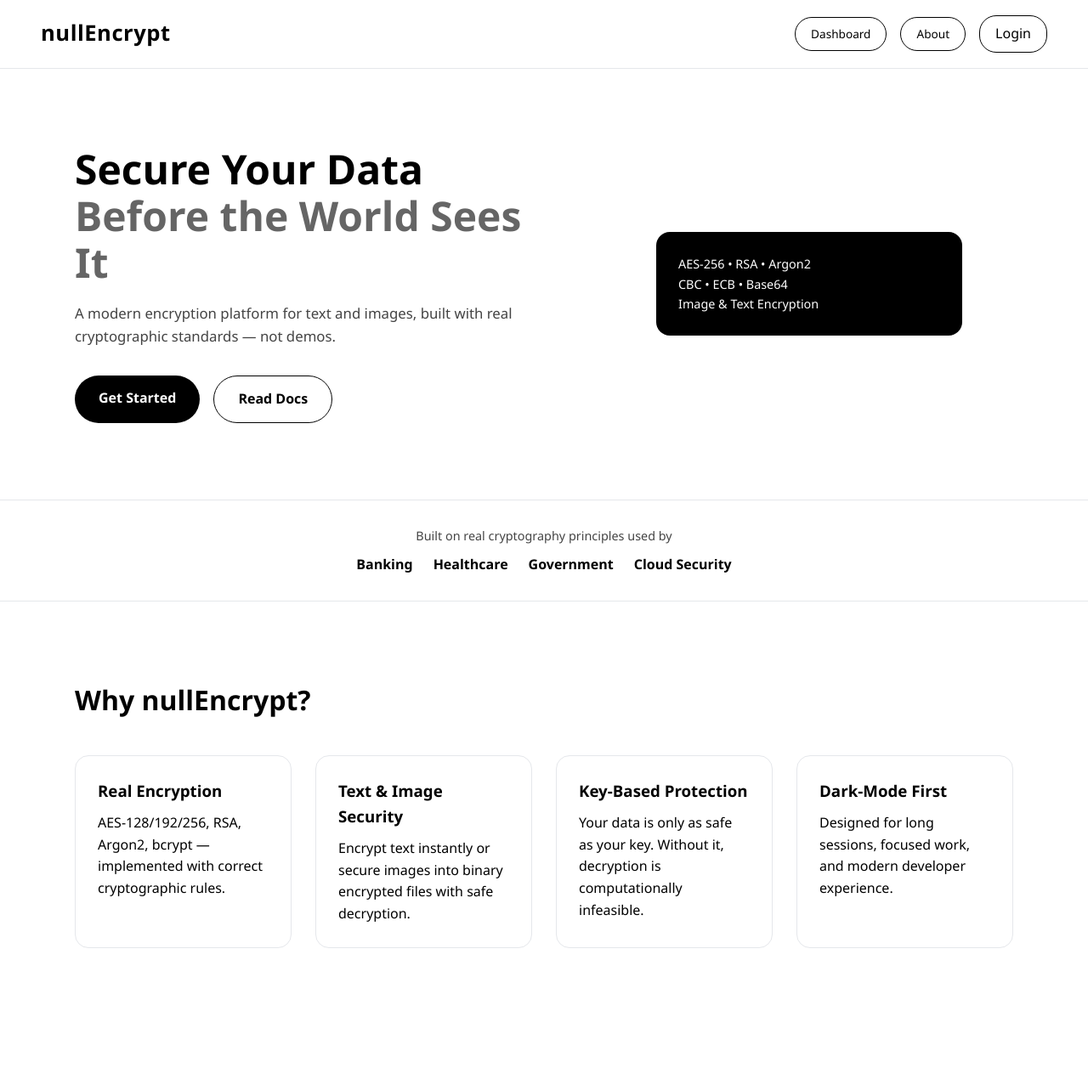
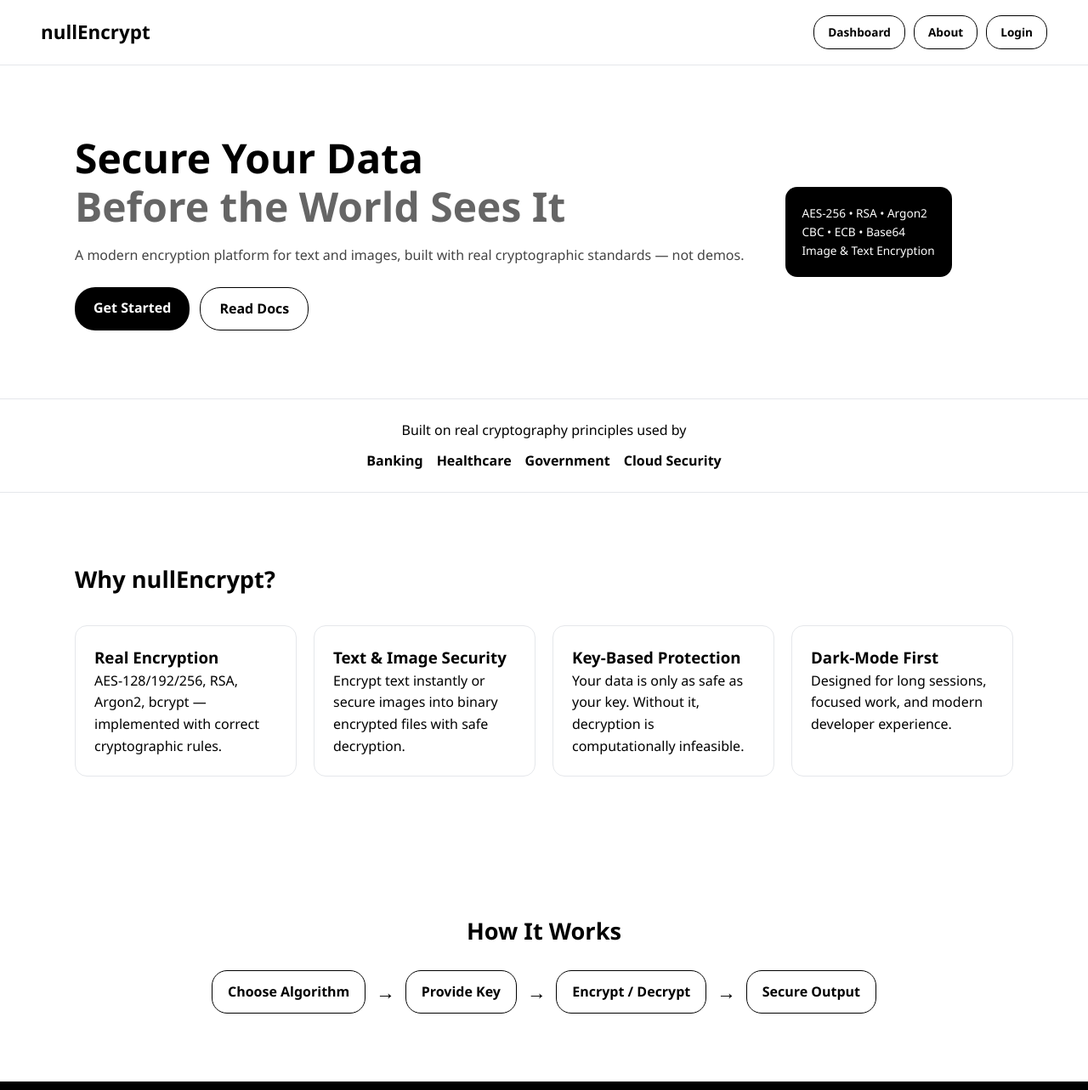
Before and after one commit to nicemondominic/nullencrypt, a website: page views/index.html in a window 1280 px wide. Shown: the top 1283 px of the page at 85% size. Drawn offline with Linux system fonts and the light colour scheme.

Commit message:
Updated project files

```diff
--- a/public/css/index.css
+++ b/public/css/index.css
@@ -1,5 +1,5 @@
 /* =====================================================
-   RESET & BASE
+   RESET
 ===================================================== */
 * {
   margin: 0;
@@ -16,296 +16,263 @@ body {
 }
 
 /* =====================================================
-   NAVBAR
+   NAVBAR (MOBILE FIRST)
 ===================================================== */
 .navbar {
   display: flex;
-  justify-content: space-between;
-  align-items: center;
-
-  padding: 18px 48px;
+  flex-direction: column;
+  gap: 12px;
+  padding: 16px;
   border-bottom: 1px solid #e5e7eb;
 }
 
 .logo {
-  font-size: 1.6rem;
+  font-size: 1.4rem;
   font-weight: 800;
-  letter-spacing: 0.5px;
 }
 
 .navbar nav {
   display: flex;
-  gap: 16px;
-  align-items: center;
   flex-wrap: wrap;
+  gap: 10px;
 }
 
 .navbar a {
   text-decoration: none;
   color: #000;
-  font-weight: 500;
+  font-weight: 600;
+  font-size: 0.85rem;
 }
 
-/* Dashboard / About buttons */
-.dash {
-  padding: 8px 18px;
-  border-radius: 20px;
+.dash,
+.nav-btn {
+  padding: 8px 16px;
+  border-radius: 18px;
   border: 1px solid #000;
-  font-size: 0.85rem;
-  font-weight: 600;
-}
-
-/* Login */
-.nav-btn {
-  padding: 8px 18px;
-  border: 1px solid #000;
-  border-radius: 20px;
-  font-weight: 600;
 }
 
 /* =====================================================
-   HERO SECTION
+   HERO (STACKED BY DEFAULT)
 ===================================================== */
 .hero {
-  max-width: 1200px;
-  margin: 0 auto;
-
-  display: grid;
-  grid-template-columns: 1.2fr 1fr;
-  gap: 48px;
-
-  padding: 90px 48px;
+  display: flex;
+  flex-direction: column;
+  gap: 32px;
+  padding: 40px 16px;
 }
 
 .hero-content h1 {
-  font-size: 3rem;
-  line-height: 1.15;
-  margin-bottom: 20px;
+  font-size: 2.2rem;
+  line-height: 1.2;
+  margin-bottom: 16px;
 }
 
-.hero-content h1 span {
+.hero-content span {
   opacity: 0.6;
 }
 
 .hero-content p {
-  font-size: 1.05rem;
+  font-size: 1rem;
   color: #444;
-  max-width: 520px;
+  max-width: 100%;
 }
 
 .hero-actions {
-  margin-top: 32px;
   display: flex;
-  gap: 16px;
   flex-wrap: wrap;
+  gap: 12px;
+  margin-top: 24px;
 }
 
-/* Buttons */
-.primary-btn {
-  padding: 14px 28px;
-  background: #000;
-  color: #fff;
+.primary-btn,
+.secondary-btn {
+  padding: 12px 22px;
+  border-radius: 24px;
   text-decoration: none;
-  border-radius: 28px;
   font-weight: 600;
 }
 
+.primary-btn {
+  background: #000;
+  color: #fff;
+}
+
 .secondary-btn {
-  padding: 14px 28px;
   border: 1px solid #000;
-  border-radius: 28px;
-  text-decoration: none;
   color: #000;
-  font-weight: 600;
 }
 
 /* HERO VISUAL */
 .hero-visual {
   display: flex;
-  align-items: center;
   justify-content: center;
 }
 
 .code-card {
   width: 100%;
-  max-width: 360px;
+  max-width: 320px;
   background: #000;
   color: #fff;
-  padding: 26px;
-  border-radius: 16px;
-  font-family: "Courier New", monospace;
-  font-size: 0.9rem;
+  padding: 20px;
+  border-radius: 14px;
+  font-family: monospace;
+  font-size: 0.85rem;
 }
 
 /* =====================================================
-   TRUST STRIP
+   TRUST
 ===================================================== */
 .trust {
-  padding: 30px 20px;
+  padding: 24px 16px;
   text-align: center;
   border-top: 1px solid #e5e7eb;
   border-bottom: 1px solid #e5e7eb;
 }
 
-.trust p {
-  font-size: 0.9rem;
-  color: #444;
-}
-
 .trust-logos {
   display: flex;
+  flex-wrap: wrap;
   justify-content: center;
-  gap: 24px;
+  gap: 16px;
   margin-top: 10px;
   font-weight: 600;
-  flex-wrap: wrap;
 }
 
 /* =====================================================
-   FEATURES
+   FEATURES (STACKED)
 ===================================================== */
 .features {
-  max-width: 1200px;
-  margin: 0 auto;
-  padding: 90px 48px;
+  padding: 48px 16px;
 }
 
 .features h2 {
-  font-size: 2rem;
-  margin-bottom: 40px;
+  font-size: 1.7rem;
+  margin-bottom: 32px;
 }
 
 .feature-grid {
-  display: grid;
-  grid-template-columns: repeat(auto-fit, minmax(240px, 1fr));
-  gap: 28px;
+  display: flex;
+  flex-direction: column;
+  gap: 20px;
 }
 
 .feature-card {
   border: 1px solid #e5e7eb;
-  padding: 26px;
-  border-radius: 16px;
-}
-
-.feature-card h3 {
-  margin-bottom: 10px;
+  padding: 22px;
+  border-radius: 14px;
 }
 
 /* =====================================================
    FLOW
 ===================================================== */
 .flow {
-  padding: 80px 40px;
+  padding: 48px 16px;
   text-align: center;
 }
 
 .flow h2 {
-  font-size: 2rem;
+  font-size: 1.7rem;
 }
 
 .flow-steps {
   display: flex;
-  justify-content: center;
-  align-items: center;
+  flex-direction: column;
   gap: 12px;
-  flex-wrap: wrap;
-  margin-top: 30px;
+  margin-top: 24px;
 }
 
 .step {
-  padding: 12px 20px;
+  padding: 12px 18px;
   border: 1px solid #000;
-  border-radius: 20px;
+  border-radius: 18px;
   font-weight: 600;
 }
 
 .arrow {
-  font-size: 1.4rem;
+  display: none; /* hide arrows on mobile */
 }
 
 /* =====================================================
    CTA
 ===================================================== */
 .cta {
-  padding: 90px 40px;
-  text-align: center;
+  padding: 60px 16px;
   background: #000;
   color: #fff;
+  text-align: center;
 }
 
 .cta h2 {
-  font-size: 2.2rem;
+  font-size: 1.9rem;
 }
 
 .cta p {
-  margin: 15px 0 30px;
+  margin: 14px 0 28px;
   color: #ccc;
-}
-
-.primary-btn.large {
-  padding: 16px 36px;
-  font-size: 1rem;
 }
 
 /* =====================================================
    FOOTER
 ===================================================== */
 .footer {
-  padding: 30px 20px;
+  padding: 24px 16px;
   text-align: center;
   font-size: 0.85rem;
   border-top: 1px solid #e5e7eb;
 }
 
 /* =====================================================
-   RESPONSIVE BREAKPOINTS
+   DESKTOP ENHANCEMENT
 ===================================================== */
+@media (min-width: 900px) {
 
-/* Tablets */
-@media (max-width: 900px) {
   .navbar {
-    padding: 16px 24px;
+    flex-direction: row;
+    justify-content: space-between;
+    align-items: center;
+    padding: 18px 48px;
   }
 
   .hero {
-    grid-template-columns: 1fr;
-    padding: 70px 24px;
-    text-align: center;
+    max-width: 1200px;
+    margin: auto;
+    flex-direction: row;
+    align-items: center;
+    gap: 48px;
+    padding: 80px 48px;
   }
 
-  .hero-content p {
-    margin: 0 auto;
-  }
-
-  .hero-actions {
-    justify-content: center;
+  .hero-content h1 {
+    font-size: 3rem;
   }
 
   .features {
-    padding: 70px 24px;
+    max-width: 1200px;
+    margin: auto;
+    padding: 80px 48px;
+  }
+
+  .feature-grid {
+    flex-direction: row;
+    flex-wrap: wrap;
+  }
+
+  .feature-card {
+    flex: 1 1 240px;
   }
 
   .flow {
-    padding: 60px 24px;
+    padding: 80px 48px;
+  }
+
+  .flow-steps {
+    flex-direction: row;
+    justify-content: center;
+    align-items: center;
+  }
+
+  .arrow {
+    display: block;
+    font-size: 1.4rem;
   }
 }
-
-/* Mobile */
-@media (max-width: 500px) {
-  .logo {
-    font-size: 1.3rem;
-  }
-
-  .hero-content h1 {
-    font-size: 2.3rem;
-  }
-
-  .cta h2 {
-    font-size: 1.8rem;
-  }
-
-  .step {
-    font-size: 0.85rem;
-    padding: 10px 16px;
-  }
-}
```
